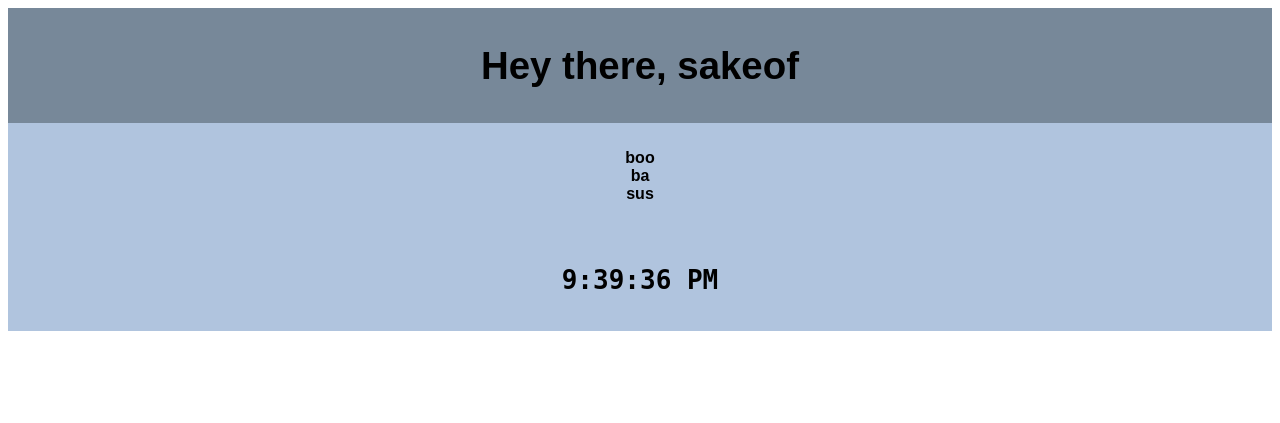
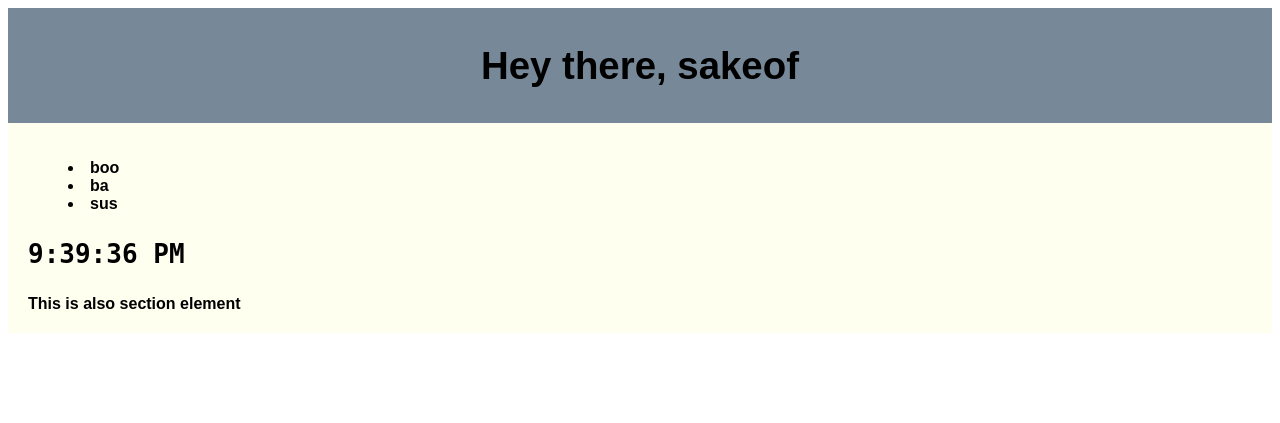
Before and after one commit to sudotouchwoman/coursework-networking, a Flask app: page /dyn in a window 1280 px wide. Shown: the top 423 px of the page. Run offline with Flask 2, Linux system fonts and the light colour scheme.

Commit message:
typo in reqeirements.txt, mess with markup

```diff
--- a/app/index/dynamic.html
+++ b/app/index/dynamic.html
@@ -16,13 +16,18 @@
                     Hey there, {{ username }}
                 </h1>
             </div>
+            <div class="section-element">
                 <ul>
                     {% for item in list %}
                     <li>{{ item }}</li>
                     {% endfor %}
                 </ul>
-            <div class="clock">
+                    <aside class="clock">
                         <p id="clock"></p>
+                    </aside>
+                    <aside class="bio">
+                        This is also section element
+                    </aside>
             </div>
         </div>
     </body>
--- a/app/static/styles/home.css
+++ b/app/static/styles/home.css
@@ -3,7 +3,6 @@
     display: flex;
     flex-flow: row wrap;
     font-weight: bold;
-    text-align: center;
     text-align: center;
     background-color:lightsteelblue;
     font-family: sans-serif;
@@ -12,7 +11,8 @@
 .container > * {
     padding: 10px;
     flex: 1 100%;
-    list-style: none;
+    list-style-position: inside;
+    list-style-type: none;
 }
 
 .header {
@@ -25,3 +25,18 @@
     font-size: xx-large;
     font-family: monospace;
 }
+
+.section-element {
+    font: inherit;
+    text-align: left;
+    background-color: ivory;
+    padding: 20px;
+}
+
+@media all and (min-width: 768px) {
+    .aside { flex: 1 auto; }
+    .main    { flex: 3 0px; }
+    .clock { order: 1; }
+    .bio { order: 2; }
+    .footer  { order: 4; }
+  }
--- a/requirements/requirements.txt
+++ b/requirements/requirements.txt
@@ -1,2 +1,2 @@
-flask=2.0.1
-datetime=4.3
+flask~=2.0.1
+datetime~=4.3
```
Lines whose indentation alone changed are shown as unchanged.
